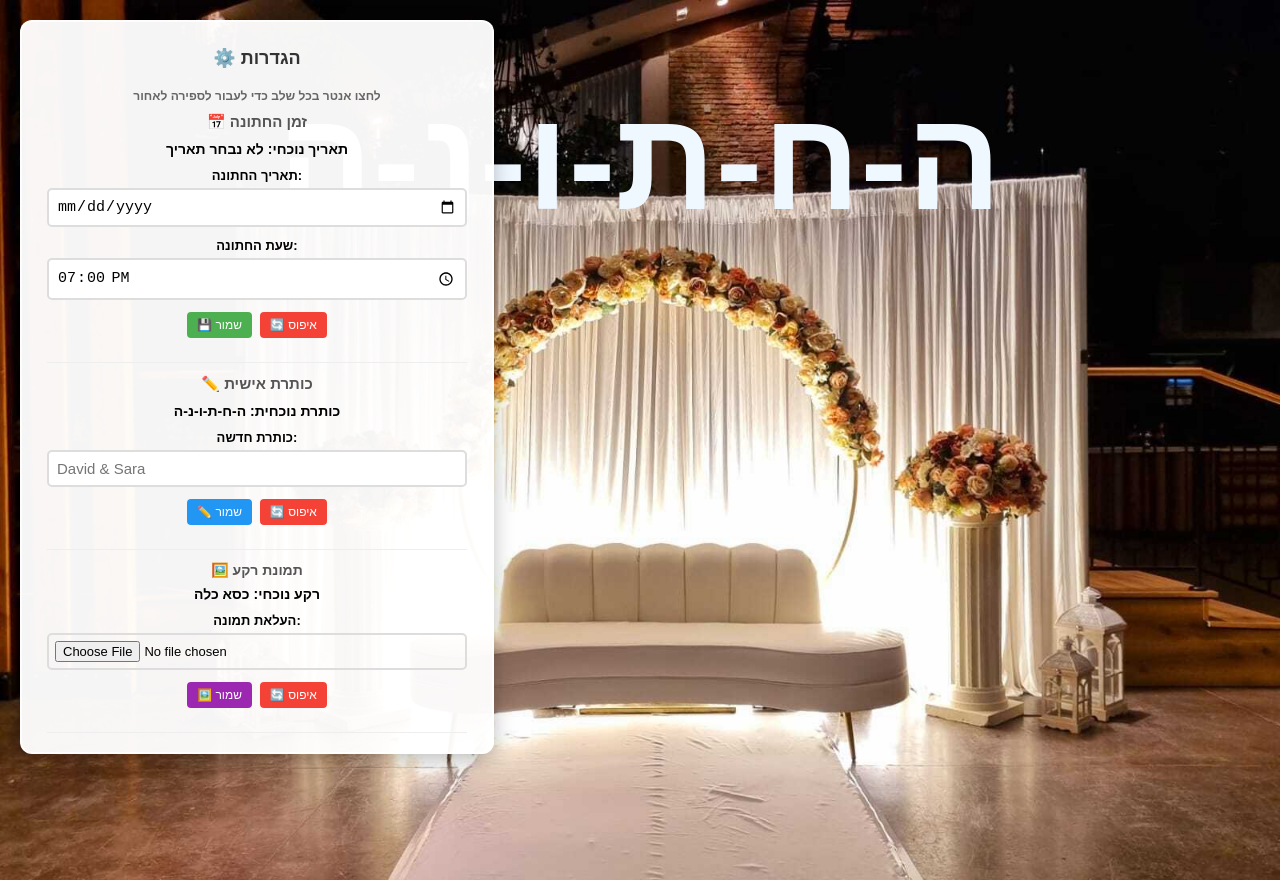
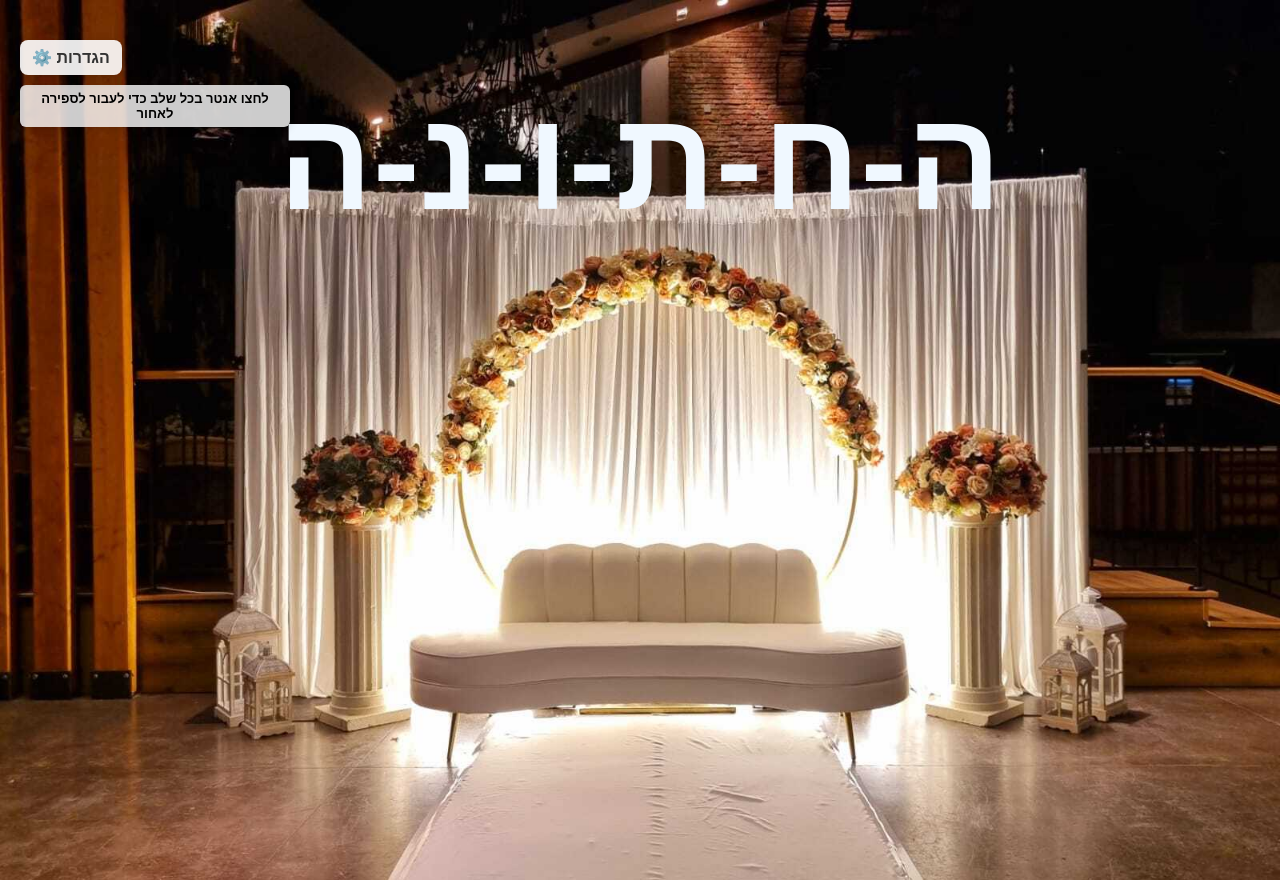
Before and after one commit to racheliRc/wedding, a plain HTML site: page index.html in a window 1280 px wide. Drawn offline with Linux system fonts and the light colour scheme.

Commit message:
last changes

```diff
--- a/index.html
+++ b/index.html
@@ -248,6 +248,16 @@
             }, 85);
         }
 
+        // פונקציה להצגה/הסתרה של פאנל ההגדרות
+        function toggleSettings() {
+            const panel = document.getElementById('settingsPanel');
+            if (panel.style.display === 'none' || panel.style.display === '') {
+                panel.style.display = 'block';
+            } else {
+                panel.style.display = 'none';
+            }
+        }
+
         window.addEventListener('DOMContentLoaded', function() {
             // טעינת הגדרות שמורות
             loadSavedSettings();
@@ -261,13 +271,10 @@
             // משתנה לבדיקה אם הספירה כבר התחילה
             window.countdownStarted = false;
 
-            // לחיצה על Enter תתחיל ספירה רק אם הפאנל מוצג
+            // לחיצה על Enter תתחיל ספירה בכל מקום בדף
             document.addEventListener('keydown', function(e) {
                 if (e.key === 'Enter' && !window.countdownStarted) {
-                    const panel = document.getElementById('settingsPanel');
-                    if (panel && panel.style.display !== 'none') {
-                        startWeddingCountdown();
-                    }
+                    startWeddingCountdown();
                 }
             });
         });
@@ -301,15 +308,24 @@
         <source src="חופה.mp3" type="audio/mpeg">
         <source src="חופה.mp3" type="audio/ogg">
     </audio>
+    <!-- כפתור הגדרות בפינה השמאלית למעלה -->
+    <button id="settingsButton" onclick="toggleSettings()" style="position: fixed; top: 40px; left: 20px; background: rgba(255,255,255,0.9); color: #333; border: none; border-radius: 8px; padding: 8px 12px; font-size: 16px; cursor: pointer; box-shadow: 0 4px 12px rgba(0,0,0,0.2); z-index: 1001; font-weight: bold;">⚙️ הגדרות</button>
+
+    <!-- הוראות שימוש -->
+    <div style="position: fixed; top: 85px; left: 20px; background: rgba(255,255,255,0.8); color: black; padding: 6px 10px; border-radius: 6px; font-size: 13px; box-shadow: 0 2px 8px rgba(0,0,0,0.15); z-index: 1000; max-width: 250px;">
+        לחצו אנטר בכל שלב כדי לעבור לספירה לאחור
+    </div>
+
     <h1 id="mainTitle" style="margin-top: 80px;">ה-ח-ת-ו-נ-ה</h1>
     <!-- ספירה לאחור - מוסתרת בהתחלה, תוצג במרכז הדף -->
     <div id="countdown" style="color:black; display:none; font-size: 60px; margin: 40px 0 20px 0;"></div>
-    <!-- פאנל הגדרות -->
-    <div id="settingsPanel" style="position: fixed; top: 20px; left: 20px; width: 420px; min-width: 400px; background: rgba(255,255,255,0.96); padding: 25px; border-radius: 12px; color: black; font-size: 14px; box-shadow: 0 6px 20px rgba(0,0,0,0.25); z-index: 1000; max-height: 85vh; overflow-y: auto; border: 2px solid rgba(255,255,255,0.8);">
-        <h3 style="margin-top: 0; font-size: 18px; text-align: center; color: #333; margin-bottom: 20px;">⚙️ הגדרות </h3>
+    <!-- פאנל הגדרות - מוסתר בהתחלה -->
+    <div id="settingsPanel" style="position: fixed; top: 20px; left: 20px; width: 420px; min-width: 400px; background: rgba(255,255,255,0.96); padding: 25px; border-radius: 12px; color: black; font-size: 14px; box-shadow: 0 6px 20px rgba(0,0,0,0.25); z-index: 1000; max-height: 85vh; overflow-y: auto; border: 2px solid rgba(255,255,255,0.8); display: none;">
+        <!-- <h3 style="margin-top: 0; font-size: 18px; text-align: center; color: #333; margin-bottom: 20px;">⚙️ הגדרות </h3> -->
         <div style="margin-top: 10px; font-size: 12px; color: #666;">
             לחצו אנטר בכל שלב כדי לעבור לספירה לאחור
         </div>
+        <button onclick="toggleSettings()" style="float: right; background: #f44336; color: white; border: none; border-radius: 4px; padding: 4px 8px; font-size: 12px; cursor: pointer; margin-top: -10px;">✕</button>
         <!-- הגדרות תאריך -->
         <div style="border-bottom: 1px solid #eee; padding-bottom: 12px; margin-bottom: 12px;">
             <h4 style="margin: 10px 0; color: #555; font-size: 15px;">📅 זמן החתונה</h4>
```
